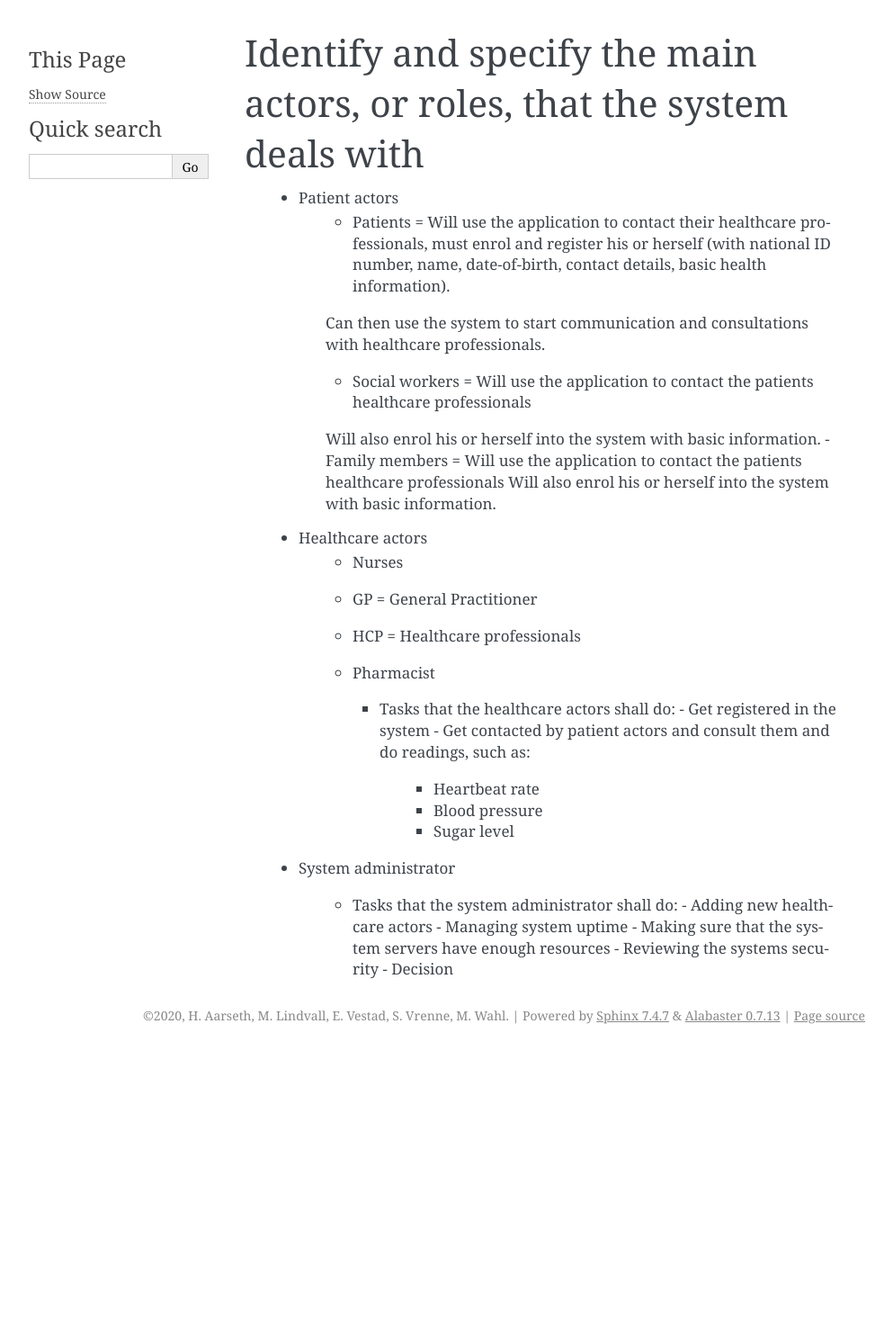
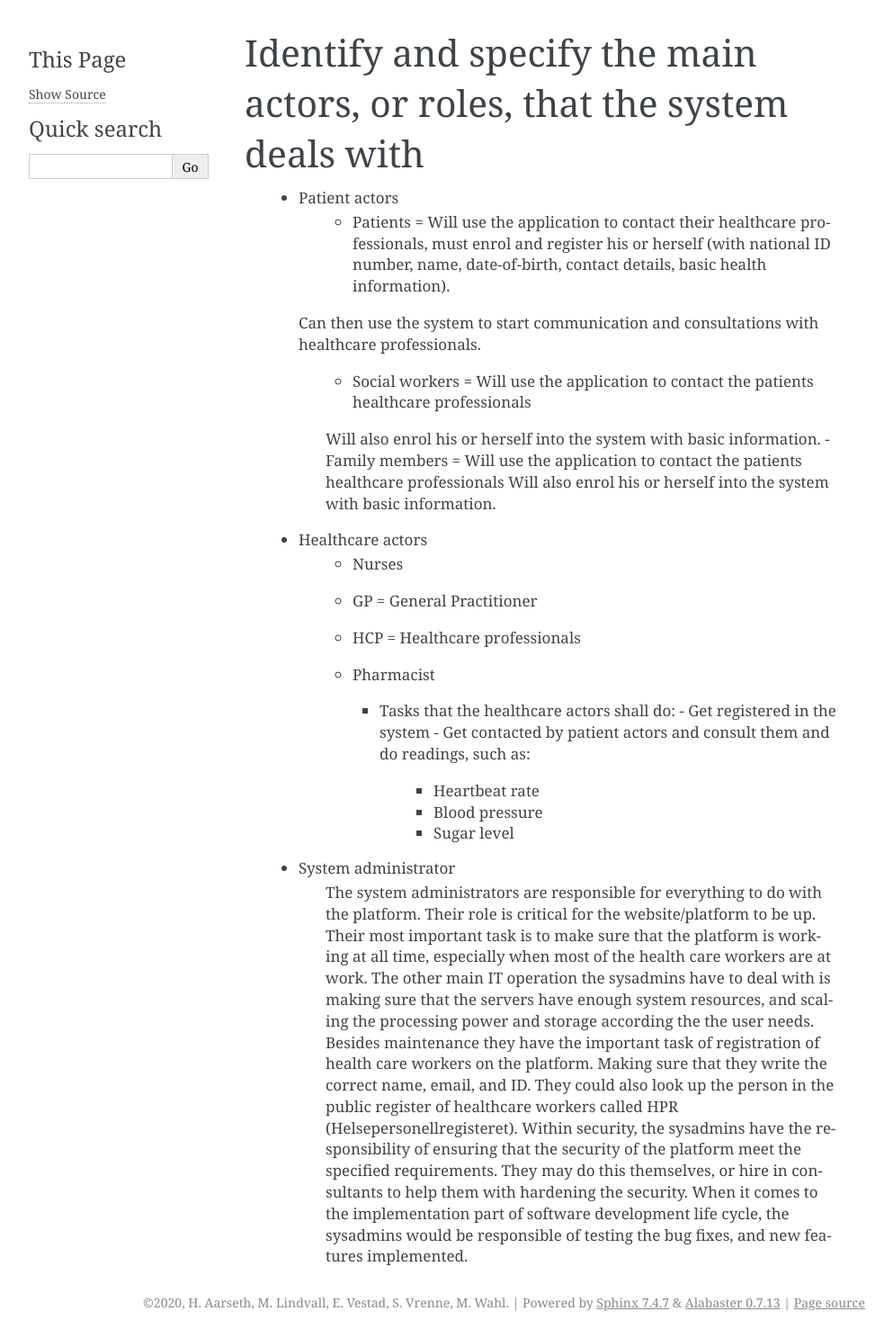
Before and after one commit to SteinarVrenne/school_imt3501, a Sphinx documentation site: the page built from Task 1/source/pages/03b_Main_Actors.rst, in a window 1280 px wide. Shown: the whole page at 90% size, without its empty margins (148-1141 px from the left). Built offline with Sphinx 7.4.7, drawn with Linux system fonts in a browser that asks for light colours; before the commit the page ends 1168 px from its top, so only the background shows below that.

Commit message:
Sysadmin spesification

```diff
--- a/Task 1/source/pages/03b_Main_Actors.rst
+++ b/Task 1/source/pages/03b_Main_Actors.rst
@@ -2,7 +2,7 @@ Identify and specify the main actors, or roles, that the system deals with
 --------------------------------------------------------------------------
        - Patient actors
           - Patients = Will use the application to contact their healthcare professionals, must enrol and register his or herself (with national ID number, name, date-of-birth, contact details, basic health information).
-          Can then use the system to start communication and consultations with healthcare professionals.
+         Can then use the system to start communication and consultations with healthcare professionals.
 
           - Social workers = Will use the application to contact the patients healthcare professionals
           Will also enrol his or herself into the system with basic information.
@@ -23,16 +23,10 @@ Identify and specify the main actors, or roles, that the system deals with
                 - Sugar level
 
        - System administrator
-
-          - Tasks that the system administrator shall do:
-            - Adding new healthcare actors
-            - Managing system uptime
-            - Making sure that the system servers have enough resources
-            - Reviewing the systems security
-            - Decision
-
-..
-            From Task1.pdf:
-            "System monitoring:   System  administrators  (trusted  entities)  will  be  assigned  to  manage  the operation  of  your  system.
-            The  administrators  are  responsible  for  the  upkeep,  configuration,  and reliable operation of the system to ensure, but not limited to,
-            performance, resources, and security of the system to meet the needs of the patients and healthcare providers."
+          The system administrators are responsible for everything to do with the platform. Their role is critical for the website/platform to be up.
+          Their most important task is to make sure that the platform is working at all time, especially when most of the health care workers are at work.
+          The other main IT operation the sysadmins have to deal with is making sure that the servers have enough system resources, and scaling the processing power and storage according the the user needs.
+          Besides maintenance they have the important task of registration of health care workers on the platform. Making sure that they write the correct name, email, and ID.
+          They could also look up the person in the public register of healthcare workers called HPR (Helsepersonellregisteret).
+          Within security, the sysadmins have the responsibility of ensuring that the security of the platform meet the specified requirements. They may do this themselves, or hire in consultants to help them with hardening the security.
+          When it comes to the implementation part of software development life cycle, the sysadmins would be responsible of testing the bug fixes, and new features implemented.
```
